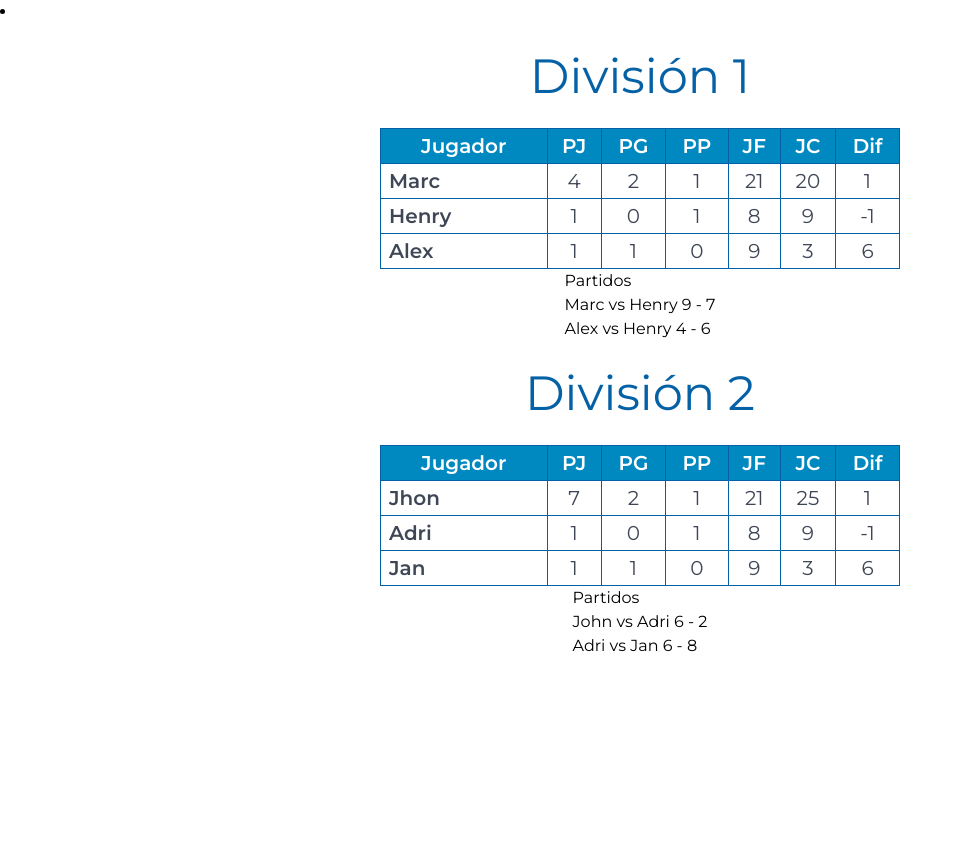
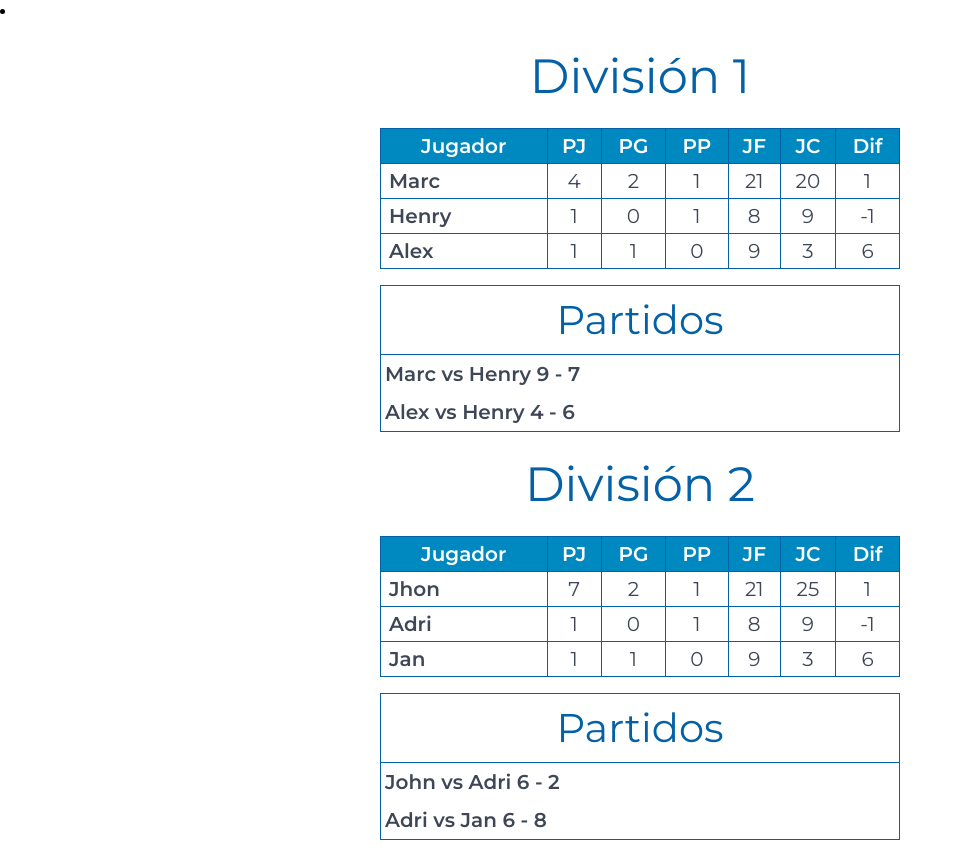
Before and after one commit to kvi-ki/tennis-matches, a Next.js app: page / in a window 1280 px wide. Shown: the whole page, without its empty margins (0-963 px from the left). Before the commit the page ends 800 px from the top, so only its background shows below. Built offline with nearby package versions, Linux system fonts and the light colour scheme.

Commit message:
style: add styles to matches section

```diff
--- a/src/components/match/Match.tsx
+++ b/src/components/match/Match.tsx
@@ -6,7 +6,7 @@ export type MatchProps = {
 
 export default function Match({ match }: { match: MatchProps }) {
   return (
-    <ul>
+    <ul className="p-1 text-gray text-textMatches font-semibold md:text-textMd lg:text-textLg">
       {match.player1} vs {match.player2} {match.result}
     </ul>
   );
--- a/src/components/matches/Matches.tsx
+++ b/src/components/matches/Matches.tsx
@@ -2,8 +2,10 @@ import Match, { MatchProps } from '../match/Match';
 
 export default function Matches({ matches }: { matches: MatchProps[] }) {
   return (
-    <section>
-      <h2>Partidos</h2>
+    <section className="border border-navy mt-4 w-full md:w-8/12 xl:w-5/12">
+      <h2 className="border-b text-navy text-header2 text-center text-semibold p-1 lg:text-header2Lg">
+        Partidos
+      </h2>
       <li>
         {matches.map((match: MatchProps, index: number) => {
           return <Match match={match} key={index} />;
--- a/src/components/table/Table.tsx
+++ b/src/components/table/Table.tsx
@@ -8,7 +8,7 @@ export default function Table({ players }: { players: PlayerProps[] }) {
   };
 
   return (
-    <table className="w-full md:w-8/12 lg:w-5/12">
+    <table className="w-full md:w-8/12 xl:w-5/12">
       <thead>
         <tr>
           <th>Jugador</th>
--- a/tailwind.config.js
+++ b/tailwind.config.js
@@ -14,6 +14,7 @@ export default {
     screens: {
       'md': '768px',
       'lg': '1024px',
+      'xl': '1280px'
     },
     colors: {
       navy: '#0461a6',
@@ -24,9 +25,12 @@ export default {
     fontSize: {
       header: '2rem',
       headerLg: '3rem',
+      header2: '1.3rem',
+      header2Lg: '2.5rem',
       textSm: '0.6rem',
       textMd: '1rem',
       textLg: '1.25rem',
+      textMatches: '0.8rem'
     }
   },
   plugins: []
```
